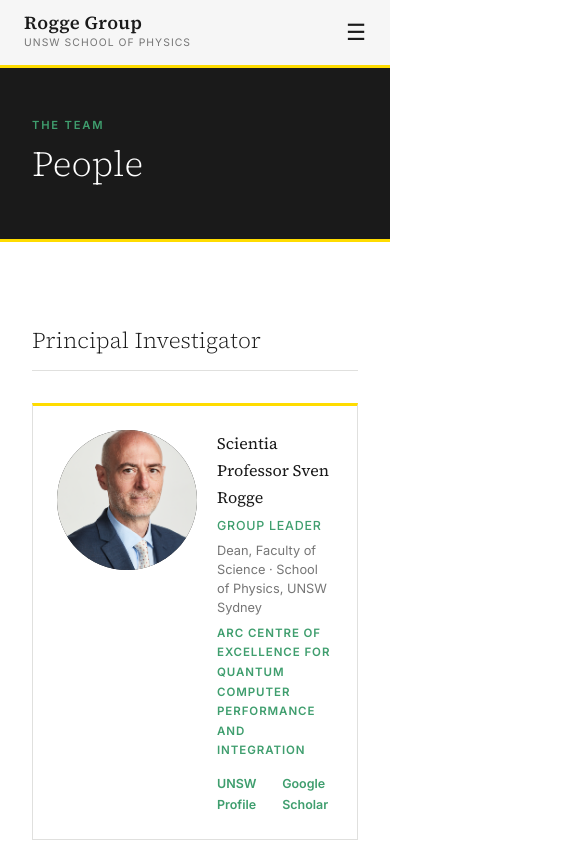
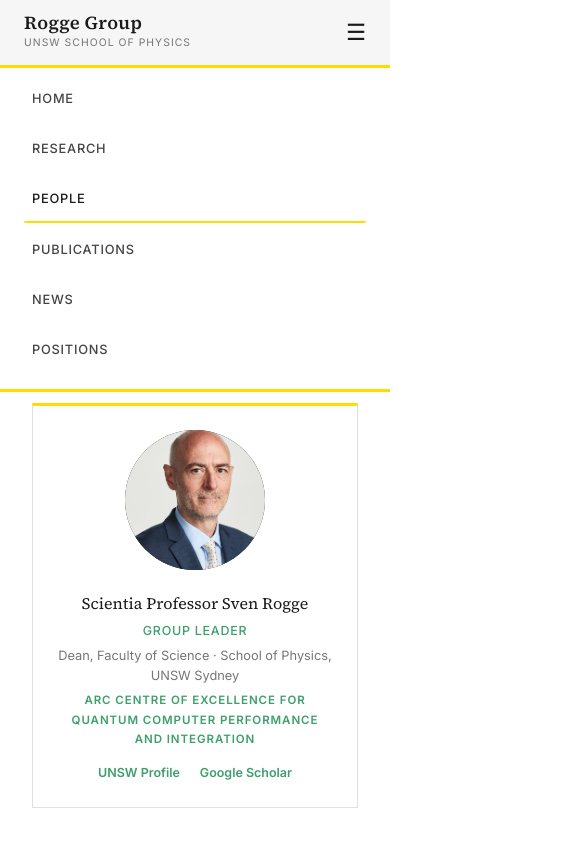
Before and after one commit to arjunsen9342/rogge-group-website, a plain HTML site: page rogge/people.html in a window 390 px wide. Both pictures are taken after a click on the button "Toggle menu". Shown: the top 844 px of the page, 585 px wide, since content can reach past the window. Drawn offline with Linux system fonts and the light colour scheme.

Commit message:
Fix mobile nav menu and People page mobile layout
The hamburger button had no JavaScript wired up, so it never opened the
nav links on mobile. Added nav.js to toggle a dropdown, plus CSS for
the open state. Also added breakpoints for the People page grid so
cards stack to 2/1 columns on tablet/phone instead of squeezing into
3 columns, and the PI card stacks avatar-above-text instead of
cramming them side by side.

```diff
--- /dev/null
+++ b/rogge/nav.js
@@ -0,0 +1,15 @@
+document.addEventListener('DOMContentLoaded', function () {
+  var toggle = document.querySelector('.nav-menu-toggle');
+  var links = document.querySelector('.nav-links');
+  if (!toggle || !links) return;
+
+  toggle.addEventListener('click', function () {
+    links.classList.toggle('open');
+  });
+
+  links.querySelectorAll('.nav-link').forEach(function (link) {
+    link.addEventListener('click', function () {
+      links.classList.remove('open');
+    });
+  });
+});
--- a/rogge/people.html
+++ b/rogge/people.html
@@ -275,5 +275,6 @@
     </div>
   </section>
 
+  <script src="nav.js" defer></script>
 </body>
 </html>
--- a/rogge/style.css
+++ b/rogge/style.css
@@ -1087,6 +1087,22 @@ a { color: inherit; text-decoration: none; }
   .nav-links { display: none; }
   .nav-menu-toggle { display: block; }
 
+  .nav-links.open {
+    display: flex;
+    flex-direction: column;
+    position: absolute;
+    top: var(--nav-h);
+    left: 0;
+    right: 0;
+    background: var(--white);
+    border-bottom: 3px solid var(--unsw-yellow);
+    padding: 0.5rem 1.5rem 1rem;
+    gap: 0.25rem;
+  }
+  .nav-links.open .nav-link { padding: 0.75rem 0.5rem; }
+
+  .people-grid { grid-template-columns: repeat(2, 1fr); }
+
   .hero-inner {
     flex-direction: column;
     text-align: center;
@@ -1124,3 +1140,15 @@ a { color: inherit; text-decoration: none; }
   .footer-copy { text-align: left; }
   .footer-nav { align-items: flex-start; }
 }
+
+@media (max-width: 600px) {
+  .people-grid { grid-template-columns: 1fr; }
+
+  .person-card {
+    flex-direction: column;
+    align-items: center;
+    text-align: center;
+  }
+
+  .person-links { justify-content: center; }
+}
```
Also changed, not shown: rogge/index.html (+1 -0 lines), rogge/news.html (+2 -0 lines), rogge/positions.html (+2 -0 lines), rogge/publications.html (+1 -0 lines), rogge/research.html (+1 -0 lines), 1 other file.
